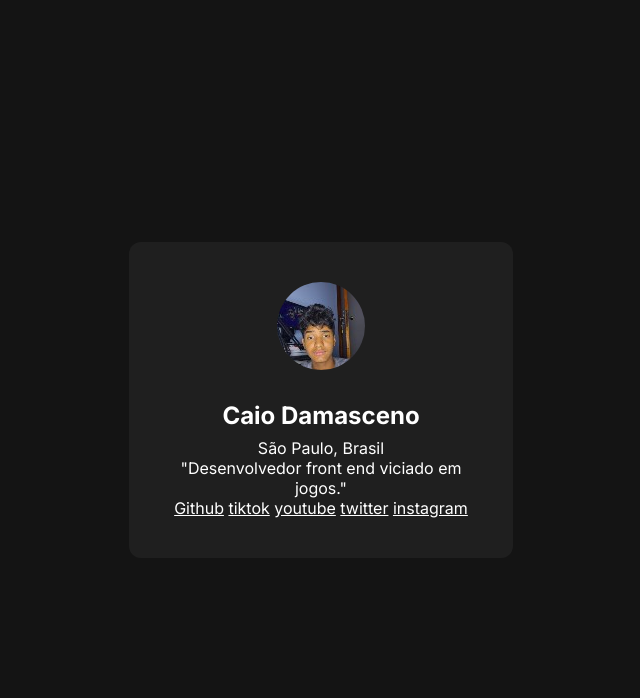
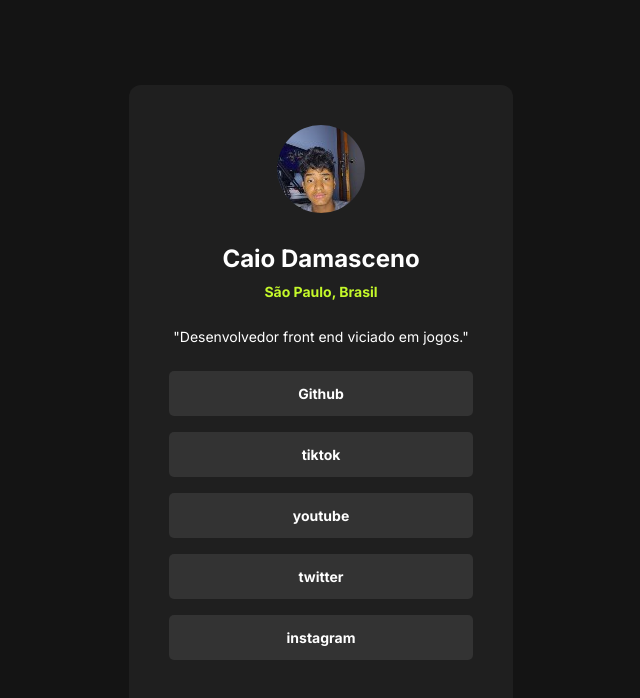
Before and after one commit to CaioDamasceno11BTI/meus_links, a plain HTML site: page index.html in a window 1280 px wide. Shown: the whole page, without its empty margins (319-959 px from the left). Drawn offline with Linux system fonts and the light colour scheme.

Commit message:
desenvolvimento css

```diff
--- a/index.html
+++ b/index.html
@@ -13,15 +13,15 @@
     <div>
         <img src="./caio 88x88.jpg" alt="imagem do criador da pagina de links, caio damasceno">
         <h1> Caio Damasceno</h1>
-        <p>São Paulo, Brasil</p>
+        <strong>São Paulo, Brasil</strong>
 
         <p>"Desenvolvedor front end viciado em jogos."</p>
 
-        <a href="https://github.com/CaioDamasceno11BTI">Github</a>
-        <a href="https://www.tiktok.com/@ocarvalhocaio">tiktok</a>
-        <a href="https://www.youtube.com/channel/UCBmCJ4XAmPcV-JKWQIlt-yA">youtube</a>
-        <a href="https://twitter.com/ocarvalhoocaio">twitter</a>
-        <a href="https://www.instagram.com/ocdccaio/">instagram</a>
+        <a href="https://github.com/CaioDamasceno11BTI" target="_blank">Github</a>
+        <a href="https://www.tiktok.com/@ocarvalhocaio" target="_blank">tiktok</a>
+        <a href="https://www.youtube.com/channel/UCBmCJ4XAmPcV-JKWQIlt-yA" target="_blank">youtube</a>
+        <a href="https://twitter.com/ocarvalhoocaio" target="_blank">twitter</a>
+        <a href="https://www.instagram.com/ocdccaio/" target="_blank">instagram</a>
     </div>
 </body>
 </html>
--- a/style.css
+++ b/style.css
@@ -36,3 +36,29 @@ div h1{
     font-size: 600;
     margin-bottom: 4px;
 }
+div strong{
+    color: #c4f82a;
+    font-size: 14px;
+    line-height: 21px;
+}
+
+div p{
+    margin-block: 24px;
+    font-size: 14px;
+    line-height: 21px;
+}
+
+div a + a{
+    margin-block: 16px;
+}
+
+div a{
+    display: block;
+    text-decoration: none;
+    background-color: #333333;
+    padding: 12px;
+    border-radius: 5px;
+    font-weight: 700;
+    font-size: 14px;
+    line-height: 21px;
+}
```
